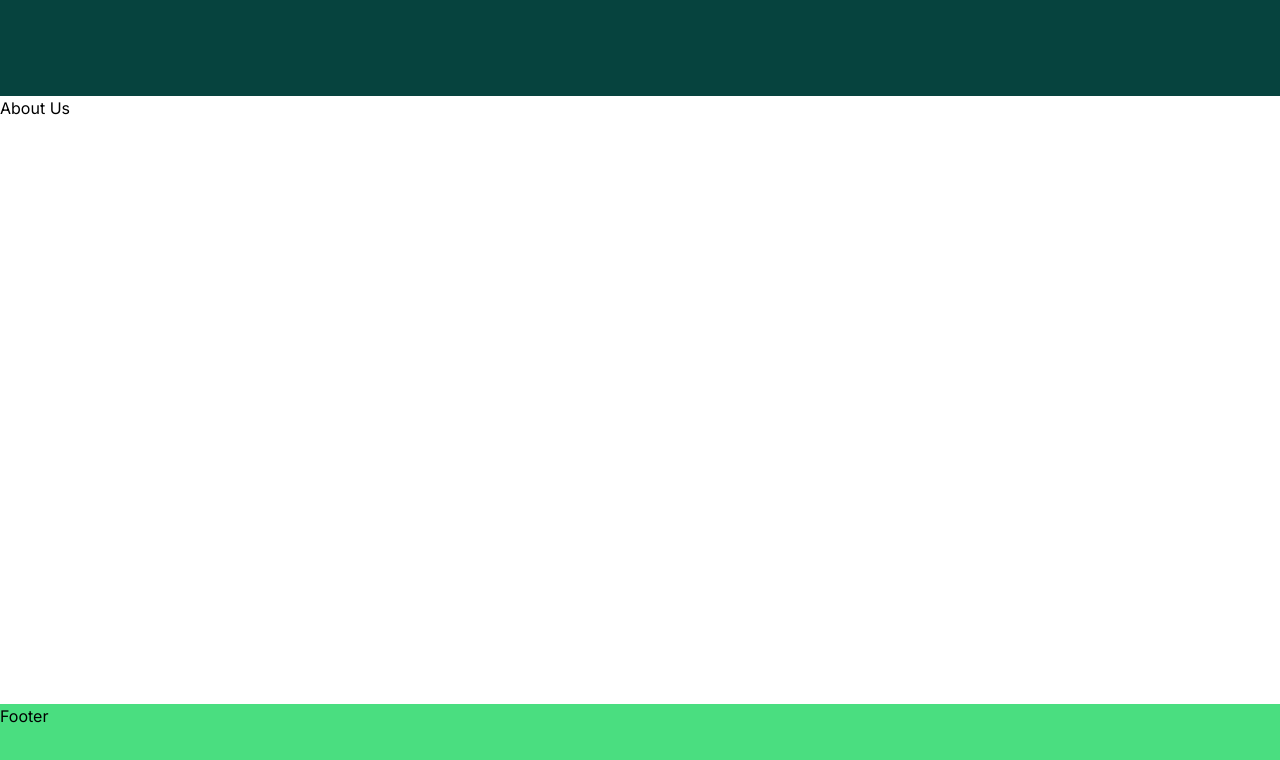
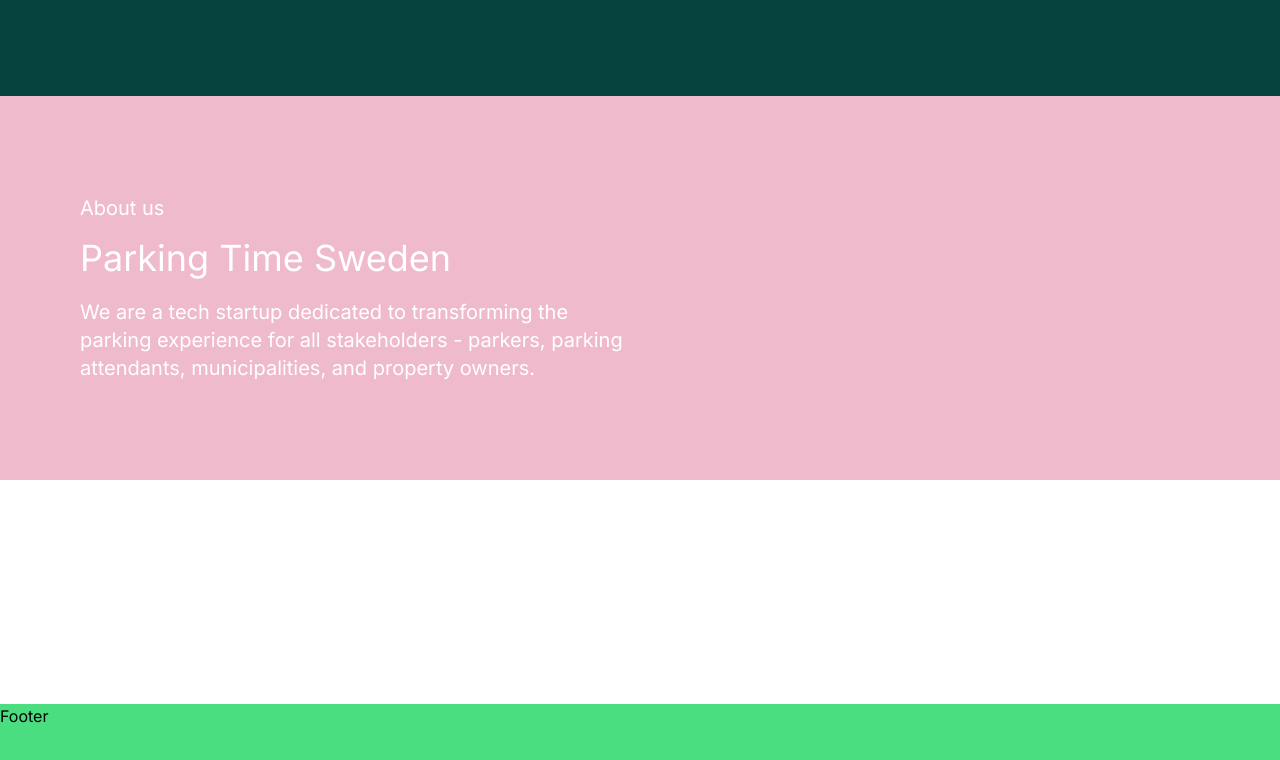
Before and after one commit to Legendarius-K/parking_time, a Next.js app: page /about in a window 1280 px wide. Shown: the top 760 px of the page. Built offline with nearby package versions, Linux system fonts and the light colour scheme.

Commit message:
gjort ändringar men skickar iväg denna nu för en review så jag inte fortsätter och det blir fel

```diff
--- a/src/app/about/page.tsx
+++ b/src/app/about/page.tsx
@@ -1,11 +1,17 @@
-
+import React from 'react';
+import Hero from '@/components/Hero';
 
 const About = () => {
     return (
-        <>
-            About Us
-        </>
-    )
-};
+        <div>
+            <Hero
+               title="Parking Time Sweden"
+               subtitle="About us"
+               imageSrc="./Images/pink.jpeg"
+               paragraf="We are a tech startup dedicated to transforming the parking experience for all stakeholders - parkers, parking attendants, municipalities, and property owners."
+            />
+        </div>
+    );
+}
 
-export default About
+export default About;
--- a/src/app/contact/page.tsx
+++ b/src/app/contact/page.tsx
@@ -1,11 +1,17 @@
-import Hero from "@/components/Contact/Hero";
+import React from 'react';
+import Hero from '@/components/Hero';
 
 const Contact = () => {
     return (
-        <>
-            <Hero />
-        </>
-    )
-};
+        <div>
+            <Hero
+               title="We Would Love To Hear From You"
+               subtitle="Contact"
+               imageSrc="./Images/pink.jpeg"
+               isContactPage={true}
+            />
+        </div>
+    );
+}
 
-export default Contact
+export default Contact;
--- a/src/components/Contact/Hero/index.tsx
+++ /dev/null
@@ -1,15 +0,0 @@
-const Hero = () => {
-    return (
-        <>
-            <div className="relative">
-                <img className="h-80 w-full md:h-96" src="/Images/pink.jpeg" alt="hero picture" />
-                <div className="absolute inset-0 flex flex-col items-start justify-center my-24 md:my-48 mx-4 sm:mx-10 md:mx-20">
-                    <p className="text-white text-base sm:text-lg md:text-xl">Contact</p>
-                    <h1 className="text-2xl sm:text-3xl md:text-4xl text-white mt-4 w-60 sm:w-80 md:w-100">We would love to hear from you!</h1>
-                </div>
-            </div>
-        </>
-    );
-}
-
-export default Hero;
--- /dev/null
+++ b/src/components/Hero/index.tsx
@@ -0,0 +1,18 @@
+import React from 'react';
+
+const Hero = ({ title, subtitle, imageSrc, paragraf }) => {
+    return (
+        <>
+            <div className="relative">
+                <img className="h-80 w-full md:h-96 md:blur-none blur-sm" src={imageSrc} alt="hero picture" /> {/* blur-sm endast på små skärmar */}
+                <div className="absolute inset-0 flex flex-col items-start justify-center my-24 md:my-48 mx-4 sm:mx-10 md:mx-20">
+                    <p className="text-white text-base sm:text-lg md:text-xl">{subtitle}</p>
+                    <h1 className="text-3xl sm:text-3xl md:text-4xl text-white mt-4 w-full sm:w-3/4 md:w-2/3 lg:w-1/2">{title}</h1>
+                    <p className="text-white w-full lg:w-1/2 leading-loose mt-5 text-base sm:text-lg md:text-xl">{paragraf}</p>
+                </div>
+            </div>
+        </>
+    );
+}
+
+export default Hero;
```
